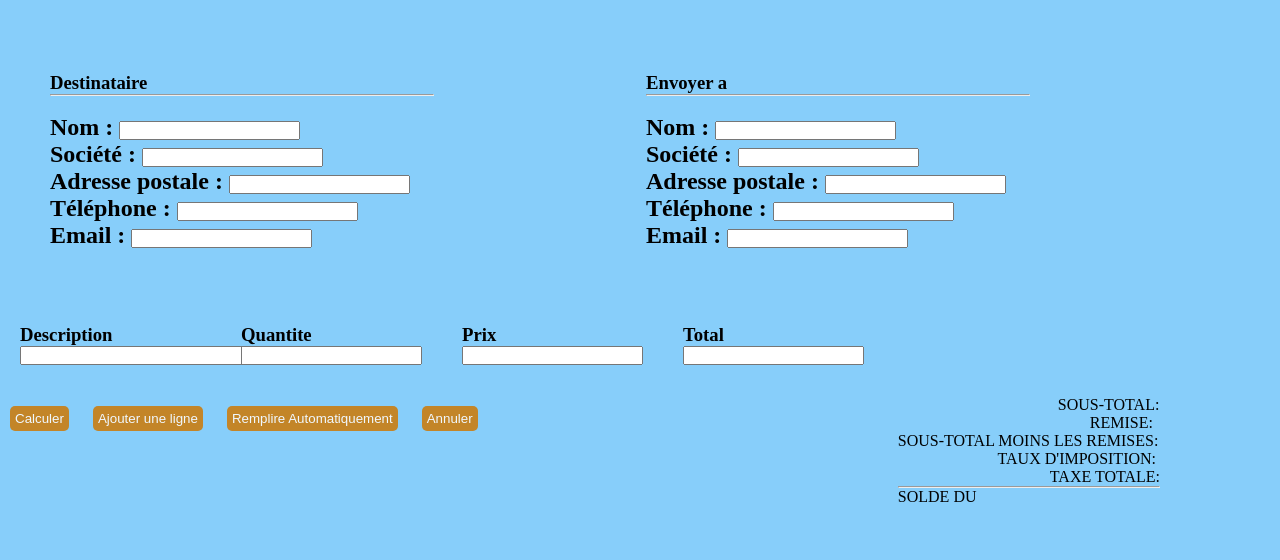
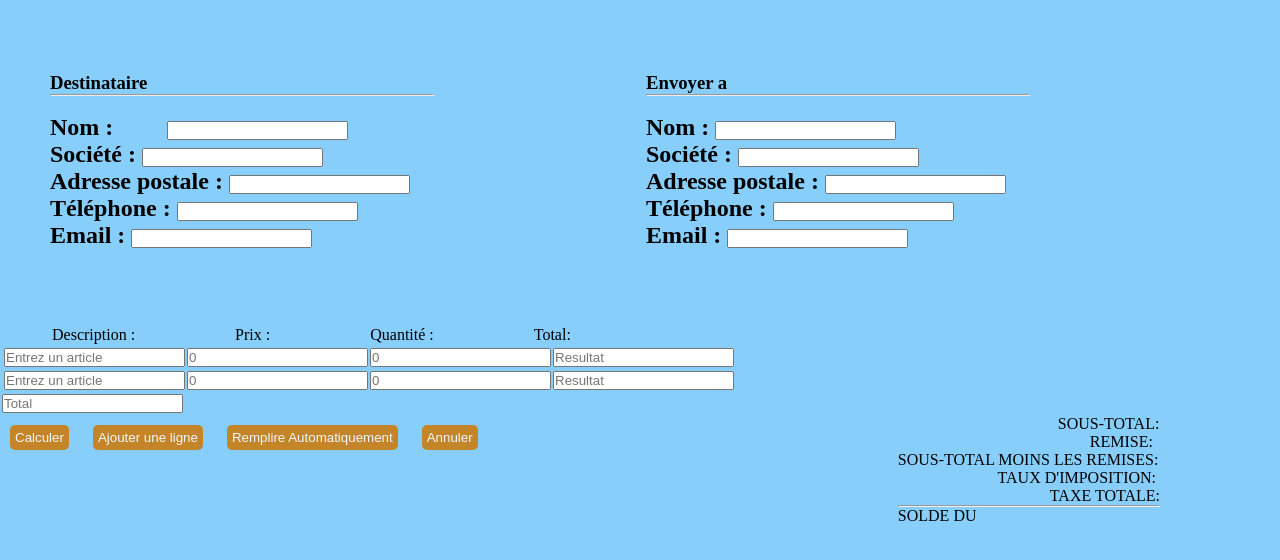
Before and after one commit to HARRMOS/harris, a PHP site: page /Mission9/m9.html in a window 1280 px wide. Shown: the part 150-710 px from the top of the page. Run offline with PHP 8.4, Linux system fonts and the light colour scheme.

Commit message:
Add files via upload

```diff
--- a/Mission9/m9.css
+++ b/Mission9/m9.css
@@ -2,6 +2,18 @@
 {
     margin: 0;
     padding: 0;
+}
+
+.td
+{
+    float: left;
+    margin: 0 50px;
+}
+
+#fac
+{
+    float: left;
+    clear: both;
 }
 
 .gauche
--- a/Mission9/m9.html
+++ b/Mission9/m9.html
@@ -24,7 +24,7 @@
     <div class="destinataire">
         <h3>Destinataire</h3> <hr> <br>
         <h2>
-            Nom : <input placeholder="" type="text" name="name" class="name"><br>
+            Nom :&emsp;&emsp; <input placeholder="" type="text" name="name" class="name"><br>
             Société : <input placeholder="" type="text" name="societe" class="soc"><br>
             Adresse postale : <input placeholder="" type="text" name="adr" class="adr"><br>
             Téléphone : <input placeholder="" type="text" name="tel" class="tel"><br>
@@ -44,12 +44,32 @@
     </div>
 <br> <br> <br> <br> <br> <br> <br> <br> <br> <br><br> <br> <br> <br>
 
-<div id="fac">
-    <section id="s1"><h3> Description </h3> <input class="desc" type="text"></section>
-   <section class="s2"> <h3 class="quant"> Quantite</h3> <input class="quant" type="number"></section>
-   <section class="s3">  <h3> Prix</h3> <input class="prix" type="number"></section>
-   <section class="s4"> <h3> Total</h3> <input class="total" type="number"> </section> <br> <br> <br>
-</div> <br>
+<table id="dd" >
+	<tr id="txt">
+		<td class="td"> Description :</td>
+		<td class="td"> Prix :</td>
+		<td class="td"> Quantité :</td>
+		<td class="td"> Total:</td>
+	</tr>
+	<tr id="fac">
+		<td><input type="text" name="a1" placeholder="Entrez un article"></td>
+		<td><input type="number" name="prix" id="p1" placeholder="0"></td>
+		<td><input type="number" name="quantite" id="q1" placeholder="0"></td>
+		<td><input type="number" name="t1" id="r1" placeholder="Resultat" readonly></td>
+	</tr>
+    <tr id="fac">
+		<td><input type="text" name="a1" placeholder="Entrez un article"></td>
+		<td><input type="number" name="prix" id="p1" placeholder="0"></td>
+		<td><input type="number" name="quantite" id="q1" placeholder="0"></td>
+		<td><input type="number" name="t1" id="r1" placeholder="Resultat" readonly></td>
+	</tr>
+
+	<tr>
+
+
+		<td><input type="number" name="r4" id="r4" placeholder="Total" readonly></td>
+	</tr>
+</table>
 
 
 
--- a/Mission9/m9.js
+++ b/Mission9/m9.js
@@ -1,8 +1,9 @@
 function calculer()
 {
-    document.getElementById("description");
-    document.getElementById("quantite");
-    document.write(description).getElementById;
+  var a= document.getElementById("p1").value;
+  var b=  document.getElementById("q1").value;
+  var c = Number(a)*Number(b);
+    r1.value = c;
 
 
 
@@ -13,20 +14,31 @@ function calculer()
 
 function Ajout_ligne()
 {
+      // var x = document.getElementById("fac");
 
-        // create a new div element
-        var node = document.getElementById("fac");
 
-        var s = node.cloneNode(true);
+       // var s = x.cloneNode(true);
+       // document.getElementById("fac").appendChild(s);
+       var table = document.getElementById("dd");
 
-        document.getElementById("fac").appendChild(s);
+       var div = document.createElement('input');
+       var row = table.insertRow(1);
+
+       var cell1 = row.insertCell(0);
+       var cell2 = row.insertCell(1);
+
+       var input = document.createElement("input");
+    input.setAttribute("type", "text");
+    cell1.innerHTML = input;
+
 
 
       }
 
-function remplire()
+function remplir()
 {
 
+ p1.value = Math.floor(Math.random() * 10);
 }
 
 function Annuler()
--- a/Mission_8/m8.html
+++ b/Mission_8/m8.html
@@ -32,6 +32,7 @@
         <button onclick="fonction17()">Fonction 18</button>
         <button onclick="fonction18()">Fonction 19</button>
         <button onclick="fonction19()">Fonction 20</button>
+        <button onclick="fonction20()">Fonction 21</button>
         </center>
     </div>
 </body>
--- a/Mission_8/m8.js
+++ b/Mission_8/m8.js
@@ -203,3 +203,9 @@ let b = Math.floor(Math.random() * 256);
 let color = "rgb(" + r + ", " + g + ", " + b + ")";
 document.body.style.background = color;
 }
+
+
+function fonction20()
+{
+
+}
--- a/style.css
+++ b/style.css
@@ -166,9 +166,6 @@ body
     .ulm
     {
         transition: all 2s;
-        position: absolute;
-        top: 70px;
-        right: 1140px;
         max-width: -50px;
         background-color: blanchedalmond;
         border-radius: 5px;
```
Also changed, not shown: Mission_8/bonus.js (added, +18 -0 lines), Mission_8/m8_bonus.html (added, +21 -0 lines), index.html (+4 -4 lines), Mission_8/bonus.css (added).
